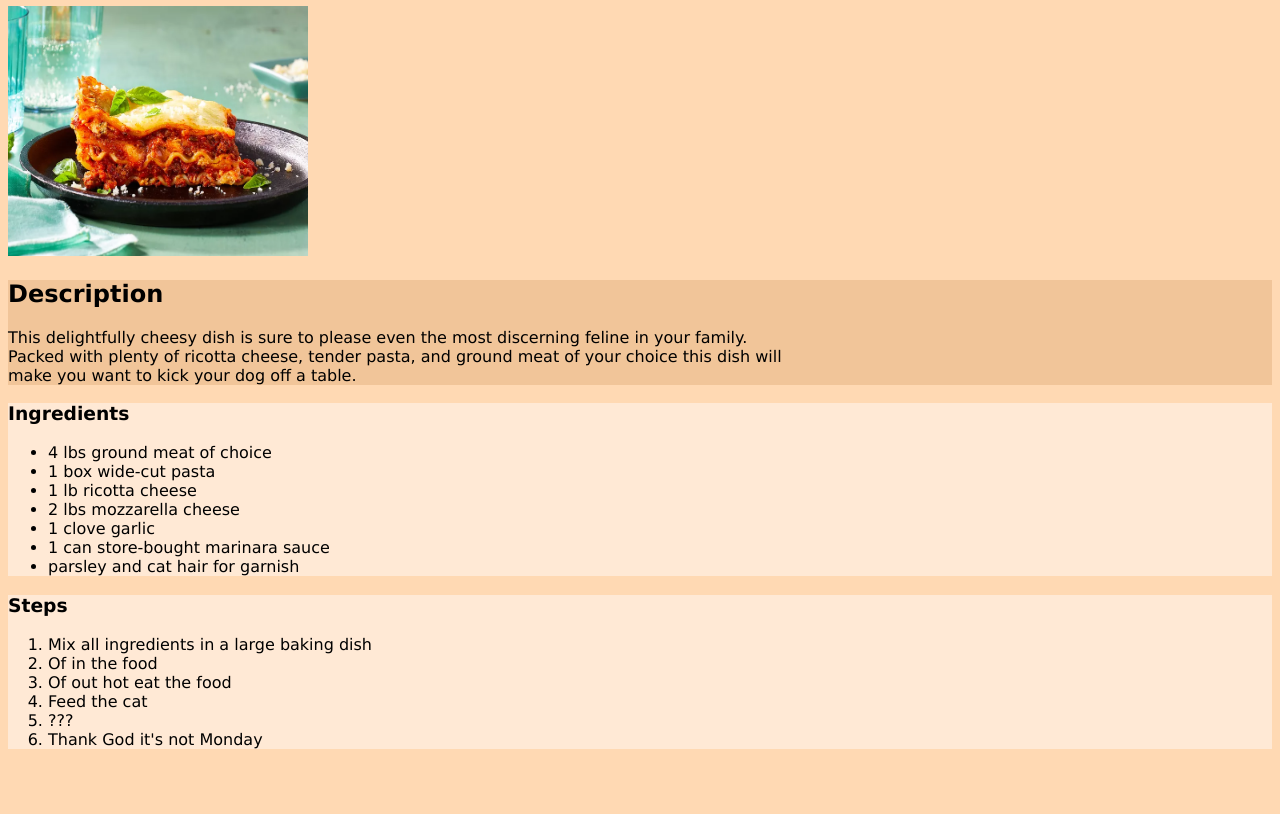
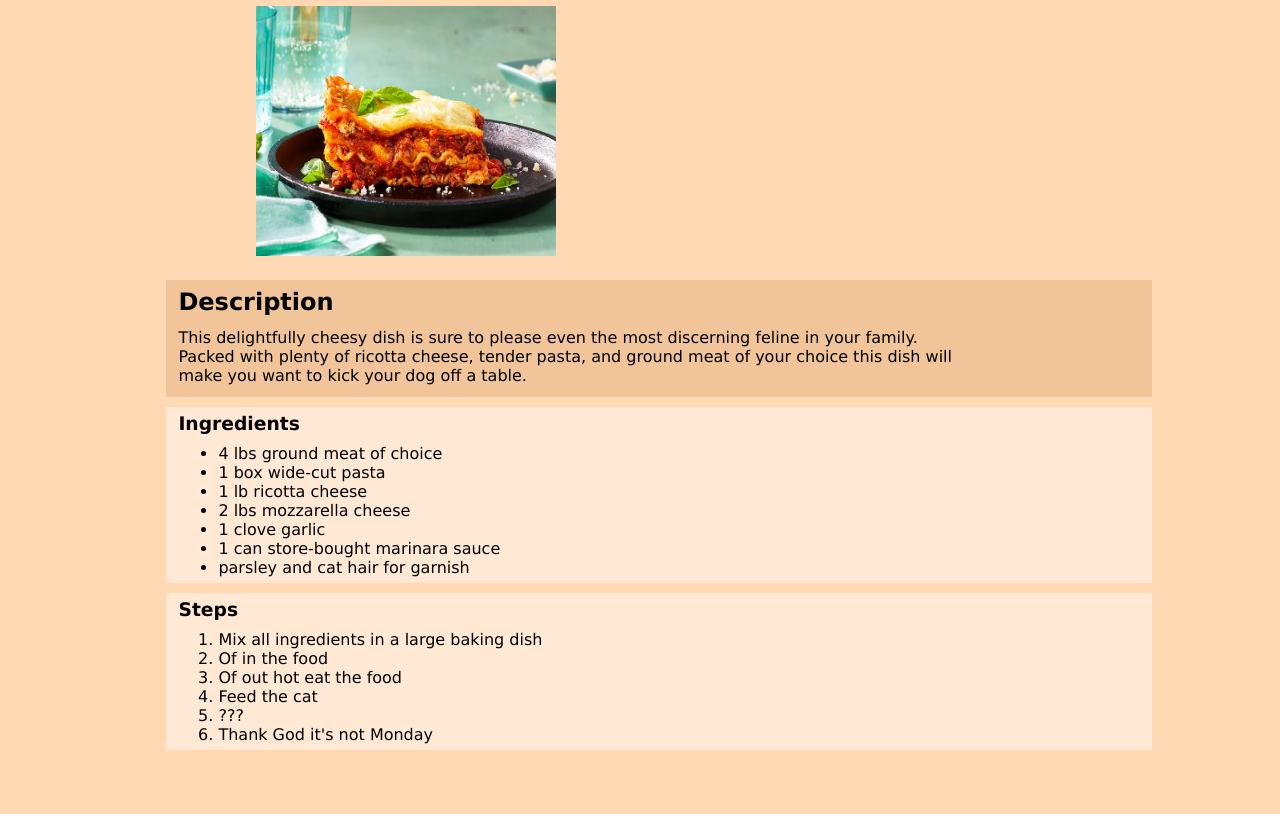
Before and after one commit to aSuccessor/odin-recipes, a plain HTML site: page recipes/lasagna.html in a window 1280 px wide. Shown: the part 75-889 px from the top of the page. Before the commit the page ends 840 px from the top, so only its background shows below. Drawn offline with Linux system fonts and the light colour scheme.

Commit message:
Apply box model lesson techniques
Margins, padding, and alignment of page elements utilized.

```diff
--- a/styles.css
+++ b/styles.css
@@ -1,16 +1,50 @@
 body {
     background-color: rgb(255, 217, 179);
     font-family: Verdana, "Times New Roman", sans-serif;
+    margin-left: 20%;
+    margin-bottom: 5%;
+    margin-right: 10%;
+}
+
+img {
+    margin-bottom: 20px;
+}
+
+h1 {
+    color: rgb(66, 27, 8);
+    margin-left: -10%;
 }
 
 .darkBox {
     background-color: rgb(241, 197, 153);
+    padding: 8px 12px 12px;
+    margin-left: -10%;
 }
 
 .lightBox {
     background-color: rgb(255, 233, 213);
+    padding: 6px 12px;
+    margin-top: 10px;
+    margin-left: -10%;
 }
 
-h1 {
-    color: rgb(66, 27, 8)
+.darkBox *,
+.lightBox * {
+    margin: 0;
 }
+
+.darkBox h2 {
+    margin-bottom: 12px;
+}
+
+.lightBox h3 {
+    margin-bottom: 10px;
+}
+
+.bigFontList {
+    font-size: 20px;
+}
+
+.bigFontList li {
+    margin: 5px;
+}
```
Also changed, not shown: index.html (+1 -1 lines), 1 other file.
